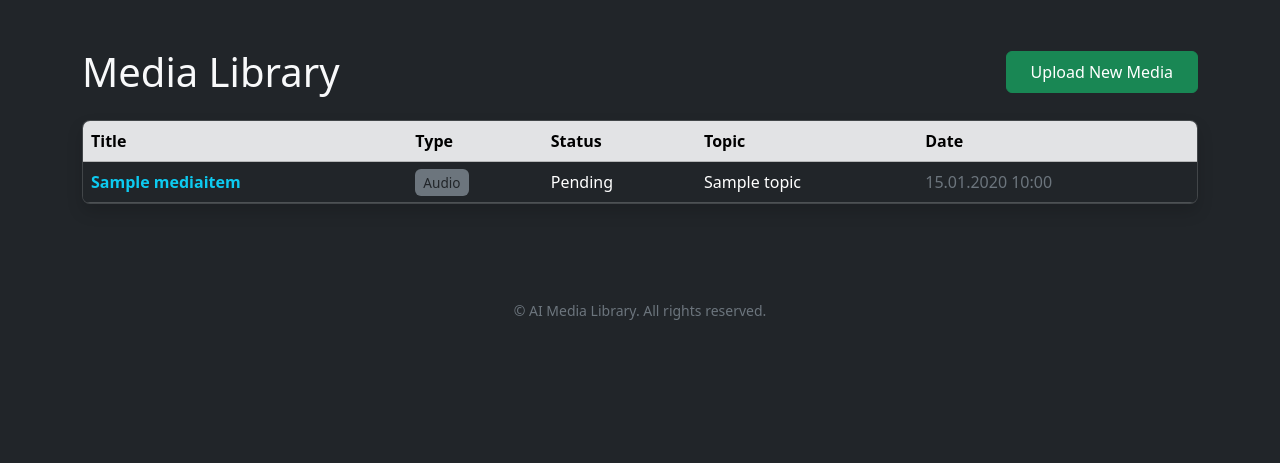
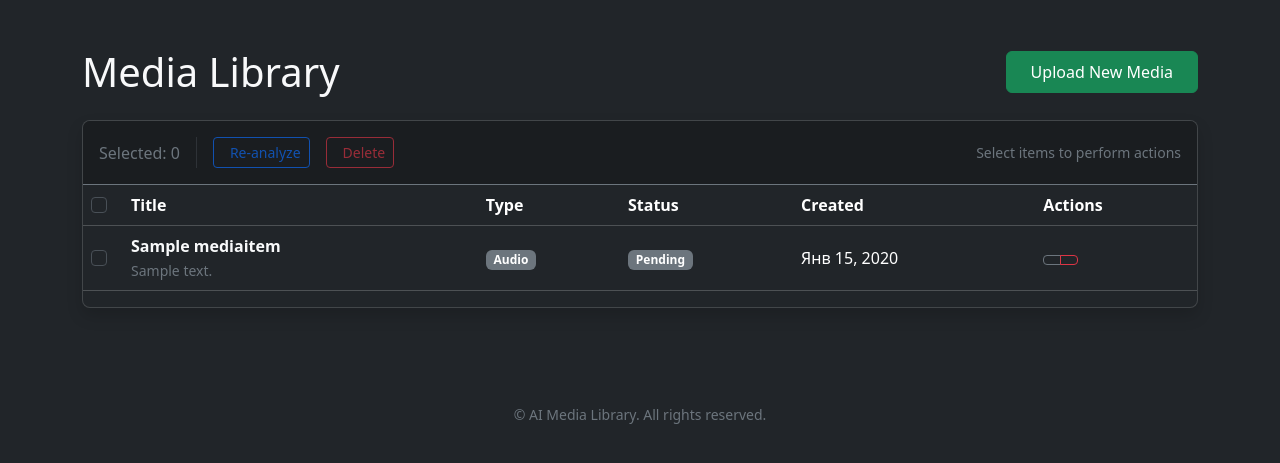
Before and after one commit to kraspy/ai_media_library, a Django app: page / in a window 1280 px wide. Shown: the part 72-535 px from the top of the page. Run offline with Django 5.2, Linux system fonts and the light colour scheme; a user stored in the database is signed in; tables that the repository leaves empty hold one stand-in row (values such as "Sample post"); parts of the project's set-up code (start-up, migrations or seed data) failed here and were passed over.

Commit message:
♿️ Bulk Reanalize/Delete Media Items

```diff
--- a/templates/library/list.html
+++ b/templates/library/list.html
@@ -8,56 +8,127 @@
     </div>
 
     <div class="card bg-dark text-light shadow card-custom" style="overflow: hidden;">
+    <form method="post" action="{% url 'library:bulk_action' %}" id="bulkForm">
+        {% csrf_token %}
+        <div class="p-3 border-bottom border-secondary d-flex justify-content-between align-items-center bg-dark-subtle">
+            <div class="d-flex align-items-center gap-3">
+                <span class="text-secondary" id="selectionCount">Selected: 0</span>
+                <div class="vr text-secondary"></div>
+                <button type="submit" name="action" value="reanalyze" class="btn btn-sm btn-outline-primary" id="btnReanalyze" disabled title="Restart AI analysis for selected items">
+                    <i class="bi bi-arrow-repeat me-2"></i>Re-analyze
+                </button>
+                <button type="submit" name="action" value="delete" class="btn btn-sm btn-outline-danger" id="btnDelete" disabled onclick="return confirm('Are you sure you want to delete selected items?')" title="Permanently delete selected items">
+                    <i class="bi bi-trash me-2"></i>Delete
+                </button>
+            </div>
+            <small class="text-secondary"><i class="bi bi-info-circle me-1"></i>Select items to perform actions</small>
+        </div>
+
         <div class="table-responsive">
-            <table class="table table-dark table-hover align-middle mb-0">
-                <thead class="table-secondary text-dark">
+            <table class="table table-dark table-hover align-middle">
+                <thead>
                     <tr>
-                        <th scope="col">Title</th>
-                        <th scope="col">Type</th>
-                        <th scope="col">Status</th>
-                        <th scope="col">Topic</th>
-                        <th scope="col">Date</th>
+                        <th style="width: 40px;">
+                            <input type="checkbox" class="form-check-input" id="selectAll">
+                        </th>
+                        <th>Title</th>
+                        <th>Type</th>
+                        <th>Status</th>
+                        <th>Created</th>
+                        <th>Actions</th>
                     </tr>
                 </thead>
                 <tbody>
-                {% for item in media_items %}
+                    {% for item in media_items %}
                     <tr>
                         <td>
-                            <a href="{% url 'library:detail' item.id %}" class="link-info fw-bold text-decoration-none">{{ item.title }}</a>
+                            <input type="checkbox" class="form-check-input media-checkbox" name="media_ids" value="{{ item.id }}">
                         </td>
                         <td>
-                            <span class="bg-secondary text-dark px-2 py-1 rounded text-small">{{ item.get_media_type_display }}</span>
+                            <a href="{% url 'library:detail' item.pk %}" class="text-decoration-none text-light fw-bold">
+                                {{ item.title }}
+                            </a>
+                            {% if item.summary %}
+                                <br>
+                                <small class="text-secondary">{{ item.summary|truncatechars:100 }}</small>
+                            {% endif %}
+                        </td>
+                        <td>
+                            <span class="badge bg-secondary">{{ item.get_media_type_display }}</span>
                         </td>
                         <td>
                             {% if item.status == 'completed' %}
-                                <span class="text-success">&#10004; Completed</span>
+                                <span class="badge bg-success">Completed</span>
+                            {% elif item.status == 'processing' %}
+                                <span class="badge bg-warning text-dark">Processing</span>
                             {% elif item.status == 'failed' %}
-                                <span class="text-danger">&#10008; Failed</span>
-                            {% elif item.status == 'processing' %}
-                                <span class="text-warning">&#8987; Processing</span>
+                                <span class="badge bg-danger">Failed</span>
                             {% else %}
-                                {{ item.get_status_display }}
+                                <span class="badge bg-secondary">Pending</span>
                             {% endif %}
                         </td>
+                        <td>{{ item.created_at|date:"M d, Y" }}</td>
                         <td>
-                            {% if item.topic %}
-                                {{ item.topic }}
-                            {% else %}
-                                <span class="text-secondary">-</span>
-                            {% endif %}
-                        </td>
-                        <td class="text-secondary">
-                            {{ item.created_at|date:"d.m.Y H:i" }}
+                            <div class="btn-group btn-group-sm">
+                                <a href="{% url 'library:update' item.pk %}" class="btn btn-outline-secondary" title="Edit">
+                                    <i class="bi bi-pencil"></i>
+                                </a>
+                                <a href="{% url 'library:delete' item.pk %}" class="btn btn-outline-danger" title="Delete">
+                                    <i class="bi bi-trash"></i>
+                                </a>
+                            </div>
                         </td>
                     </tr>
-                {% empty %}
+                    {% empty %}
                     <tr>
-                        <td colspan="5" class="text-center py-4 text-secondary">No media items found.</td>
+                        <td colspan="6" class="text-center py-5 text-secondary">
+                            <i class="bi bi-folder2-open display-4 d-block mb-3"></i>
+                            No media items found. <a href="{% url 'library:upload' %}" class="text-primary">Upload one</a> to get started.
+                        </td>
                     </tr>
-                {% endfor %}
+                    {% endfor %}
                 </tbody>
             </table>
         </div>
-    </div>
+    </form>
+
+    <script>
+        document.addEventListener('DOMContentLoaded', function() {
+            const selectAll = document.getElementById('selectAll');
+            const checkboxes = document.querySelectorAll('.media-checkbox');
+            const selectionCount = document.getElementById('selectionCount');
+            const btnReanalyze = document.getElementById('btnReanalyze');
+            const btnDelete = document.getElementById('btnDelete');
+
+            function updateToolbar() {
+                const checkedCount = document.querySelectorAll('.media-checkbox:checked').length;
+                selectionCount.textContent = `Selected: ${checkedCount}`;
+
+                const hasSelection = checkedCount > 0;
+                btnReanalyze.disabled = !hasSelection;
+                btnDelete.disabled = !hasSelection;
+
+                if (checkedCount === 0) {
+                    selectAll.checked = false;
+                    selectAll.indeterminate = false;
+                } else if (checkedCount === checkboxes.length) {
+                    selectAll.checked = true;
+                    selectAll.indeterminate = false;
+                } else {
+                    selectAll.checked = false;
+                    selectAll.indeterminate = true;
+                }
+            }
+
+            selectAll.addEventListener('change', function() {
+                checkboxes.forEach(cb => cb.checked = this.checked);
+                updateToolbar();
+            });
+
+            checkboxes.forEach(cb => {
+                cb.addEventListener('change', updateToolbar);
+            });
+        });
+    </script>
 </div>
 {% endblock %}
```
